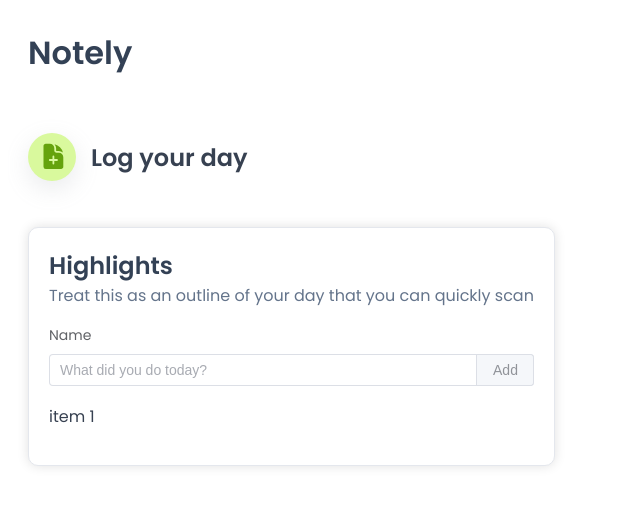
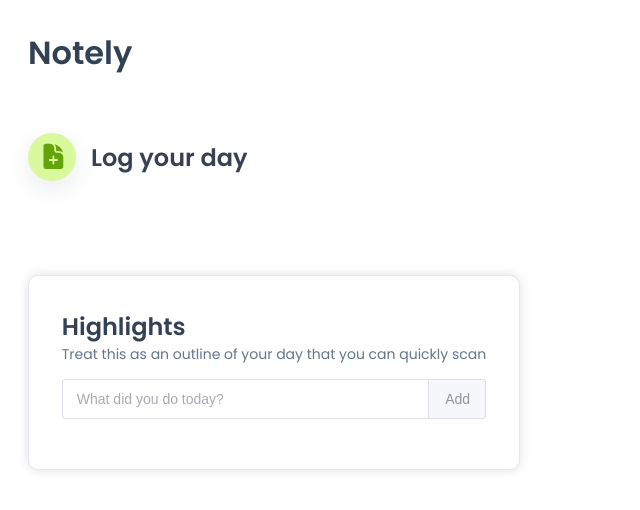
Before and after one commit to mooncakes-dev/atlashackathon22-notely, a Vue app in the folder client/: page /new-work-note in a window 1280 px wide. Shown: the top 510 px of the page, without its empty margins (0-640 px from the left). Built offline with nearby package versions, Linux system fonts and the light colour scheme.

Commit message:
created a day picker and highlights card component

```diff
--- a/client/src/components/newWorkNote/highlightsCard.vue
+++ b/client/src/components/newWorkNote/HighlightsCard.vue
@@ -7,14 +7,14 @@
             </p>
         </div>
         <el-form label-position="top" @submit.prevent="onSubmit()">
-            <el-form-item label="Name">
+            <el-form-item>
                 <el-input
                     v-model="log.title"
                     label="Enter a highlight of the day"
-                    tabindex="1"
+                    tabindex="2"
                     placeholder="What did you do today?"
                     clearable
-                    large
+                    size="large"
                 >
                     <template #append>
                         <el-button @click="onSubmit(log)"> Add </el-button>
@@ -22,15 +22,23 @@
                 </el-input>
             </el-form-item>
         </el-form>
-        <div id="highlights-content" v-for="item in highlights">
-            <p>{{ item.title }}</p>
-        </div>
+<!--        <div id="highlights-content" v-for="item in highlights">-->
+<!--            <p>-->
+<!--                {{ item.title }}-->
+<!--            </p>-->
+<!--            <el-icon> <XMarkIcon/></el-icon>-->
+<!--        </div>-->
     </el-card>
 </template>
 
 <script>
+import { XMarkIcon } from '@heroicons/vue/24/outline';
+
 export default {
-    name: 'highlightsCard',
+    name: 'HighlightsCard',
+    components: {
+        XMarkIcon
+    },
     data() {
         return {
             log: {
@@ -53,6 +61,9 @@ export default {
 
 <style scoped lang="scss">
 .el-card {
+    margin-top: 3em;
+    padding: 0.8em;
+
     #card-header {
         h2 {
             color: var(--slate-700);
@@ -62,12 +73,20 @@ export default {
         p {
             color: var(--slate-500);
             margin-top: 0;
+            font-size: 14px;
         }
     }
 
     #highlights-content {
+        display: flex;
+        justify-content: space-between;
+        align-items: center;
+
         p {
             color: var(--gray-700);
+        }
+        .el-icon {
+            font-size: 20px;
         }
     }
 }
```
Also changed, not shown: client/src/components/newWorkNote/DatePicker.vue (added, +35 -0 lines).
